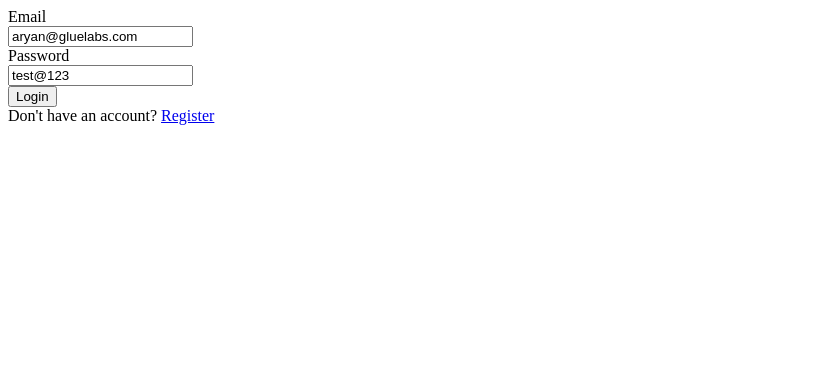
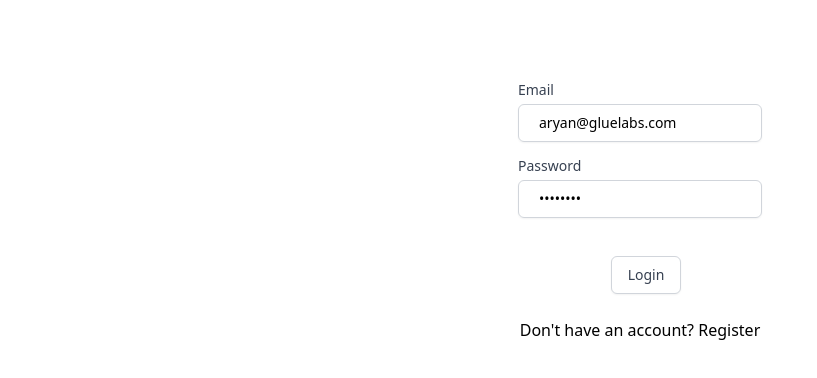
Before and after one commit to aryankush25/nextjs-react-query-boilerplate, a Next.js app: page /login in a window 1280 px wide. Shown: the top 378 px of the page, without its empty margins (0-817 px from the left). Built offline with nearby package versions, Linux system fonts and the light colour scheme.

Commit message:
Tailwind added to login page

```diff
--- a/package.json
+++ b/package.json
@@ -12,13 +12,15 @@
     "@tanstack/react-query": "^4.0.10",
     "@tanstack/react-query-devtools": "^4.0.10",
     "axios": "^0.27.2",
-    "next": "12.2.3",
+    "clsx": "^1.2.1",
+    "next": "^12.3.3",
     "ramda": "^0.28.0",
     "react": "18.2.0",
     "react-dom": "18.2.0",
     "react-hook-form": "^7.34.0"
   },
   "devDependencies": {
+    "@tailwindcss/forms": "^0.5.3",
     "@types/node": "18.6.2",
     "@types/ramda": "^0.28.15",
     "@types/react": "18.0.15",
--- a/pages/_app.tsx
+++ b/pages/_app.tsx
@@ -1,6 +1,8 @@
 import type { AppProps } from "next/app";
 import { QueryClient, QueryClientProvider } from "@tanstack/react-query";
 import { ReactQueryDevtools } from "@tanstack/react-query-devtools";
+
+import "../styles/globals.css";
 
 const queryClient = new QueryClient();
 
--- a/pages/login/index.tsx
+++ b/pages/login/index.tsx
@@ -5,6 +5,7 @@ import Link from "next/link";
 import { useRouter } from "next/router";
 import { useForm, SubmitHandler } from "react-hook-form";
 import { useMutation } from "@tanstack/react-query";
+import clsx from "clsx";
 import { userLogin } from "../../src/services/userAPIs";
 import {
   getDataFromCookie,
@@ -56,22 +57,44 @@ const Login: NextPage = () => {
   }
 
   return (
-    <form onSubmit={handleSubmit(onSubmit)}>
-      <div>
-        <label htmlFor="email">Email</label>
-        <br />
+    <form
+      onSubmit={handleSubmit(onSubmit)}
+      className="flex flex-col items-center justify-center mt-20"
+    >
+      <div className="pb-3.5">
+        <label
+          htmlFor="email"
+          className="block text-sm font-medium text-gray-700"
+        >
+          Email
+        </label>
 
-        <input {...register("email", { required: true })} />
-        <br />
+        <div className="relative mt-1 rounded-md shadow-sm">
+          <input
+            type="email"
+            className="block w-full px-5 border-gray-300 rounded-md focus:border-primary focus:ring-primary sm:text-sm"
+            {...register("email", { required: true })}
+          />
+        </div>
 
         {errors.email && "Email is required"}
       </div>
 
-      <div>
-        <label htmlFor="password">Password</label>
-        <br />
+      <div className="pb-3.5">
+        <label
+          htmlFor="password"
+          className="block text-sm font-medium text-gray-700"
+        >
+          Password
+        </label>
 
-        <input {...register("password", { required: true })} />
+        <div className="relative mt-1 rounded-md shadow-sm">
+          <input
+            type="password"
+            className="block w-full px-5 border-gray-300 rounded-md focus:border-primary focus:ring-primary sm:text-sm"
+            {...register("password", { required: true })}
+          />
+        </div>
         <br />
 
         {errors.password && "Password is required"}
@@ -79,13 +102,13 @@ const Login: NextPage = () => {
 
       <input
         type="submit"
+        className={clsx(
+          "inline-flex justify-center w-full px-4 py-2 mt-3 text-base font-medium text-gray-700 bg-white border border-gray-300 rounded-md shadow-sm hover:bg-primary hover:text-white focus:outline-none focus:ring-2 focus:ring-primary focus:ring-offset-2 sm:mt-0 sm:ml-3 sm:w-auto sm:text-sm",
+          (isLoading || isSuccess) && "cursor-not-allowed bg-primary text-white"
+        )}
         disabled={isLoading || isSuccess}
         value={
-          isLoading
-            ? "Logging in"
-            : isSuccess
-            ? "Redirecting you to login page"
-            : "Login"
+          isLoading ? "Logging in" : isSuccess ? "Redirecting..." : "Login"
         }
       />
 
--- a/tailwind.config.js
+++ b/tailwind.config.js
@@ -6,7 +6,12 @@ module.exports = {
     "./components/**/*.{js,ts,jsx,tsx}",
   ],
   theme: {
-    extend: {},
+    extend: {
+      colors: {
+        primary: "#ff3e00",
+        secondary: "#40b3ff",
+      },
+    },
   },
-  plugins: [],
+  plugins: [require("@tailwindcss/forms")],
 };
```
Also changed, not shown: 2 other files (tests, documents, lock files or other folders).
